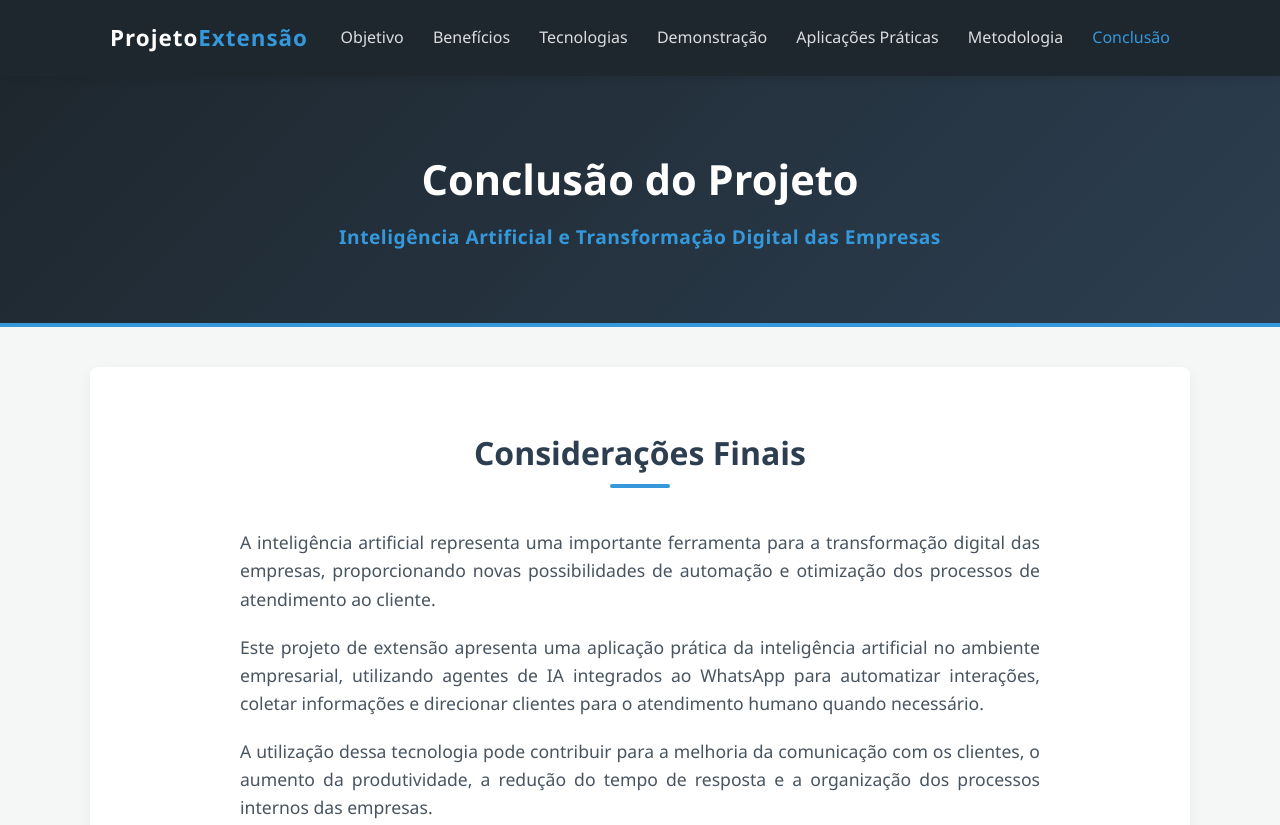
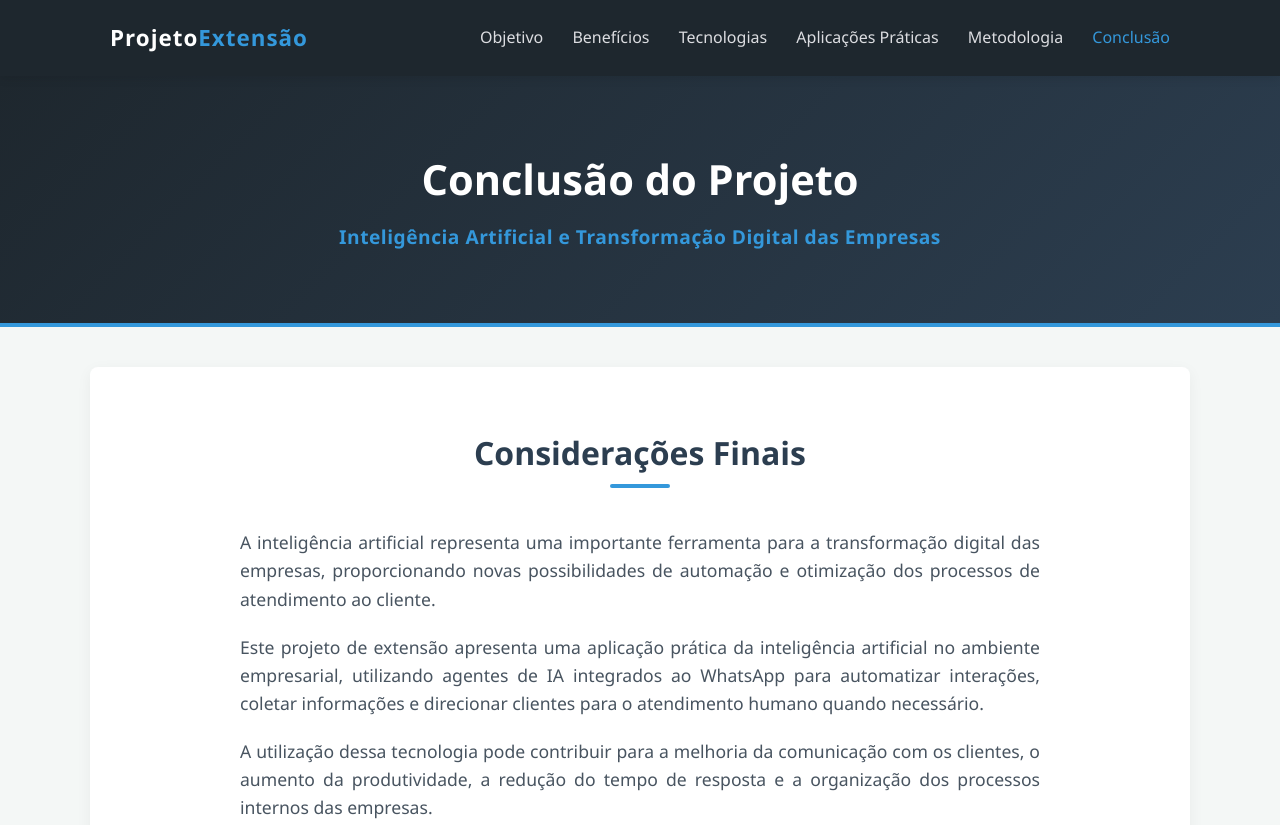
Before and after one commit to Bonifaciodev96/projeto-extens-o, a plain HTML site: page conclusao.html in a window 1280 px wide. Shown: the top 825 px of the page. Drawn offline with Linux system fonts and the light colour scheme.

Commit message:
Update conclusao.html

```diff
--- a/conclusao.html
+++ b/conclusao.html
@@ -55,7 +55,6 @@
                 <a href="index.html">Objetivo</a>
                 <a href="resultados.html">Benefícios</a>
                 <a href="materiais.html">Tecnologias</a>
-                <a href="demonstracao.html">Demonstração</a>
                 <a href="depoimento.html">Aplicações Práticas</a>
                 <a href="fotos.html">Metodologia</a>
                 <a href="conclusao.html" class="active">Conclusão</a>
```
